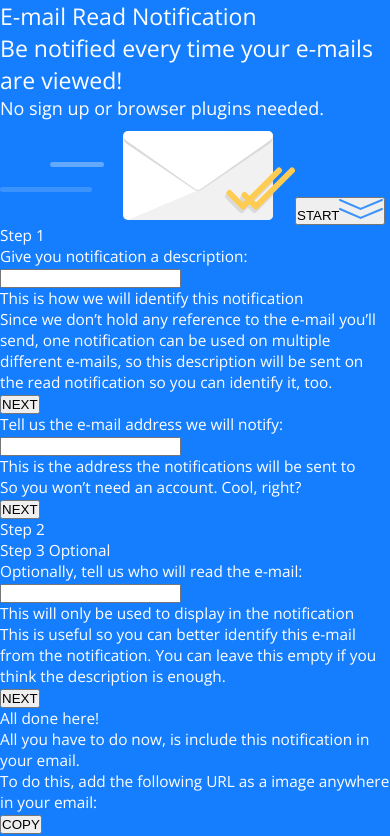
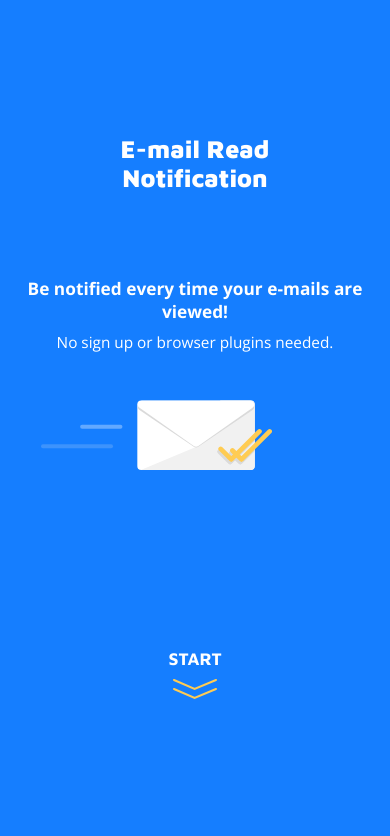
Before and after one commit to FusRoDah061/email-read-confirmation, a React (Create React App) app in the folder packages/frontend/: page / in a window 390 px wide. Shown: the top 836 px of the page. Built offline with nearby package versions, Linux system fonts and the light colour scheme.

Commit message:
style: Web page intital view mobile styling

```diff
--- a/packages/frontend/package.json
+++ b/packages/frontend/package.json
@@ -17,6 +17,7 @@
     "@types/node": "^12.0.0",
     "@types/react": "^16.9.53",
     "@types/react-dom": "^16.9.8",
+    "polished": "^4.0.5",
     "react": "^17.0.1",
     "react-dom": "^17.0.1",
     "react-is": "^17.0.1",
--- a/packages/frontend/src/pages/Home/styles.ts
+++ b/packages/frontend/src/pages/Home/styles.ts
@@ -1,10 +1,70 @@
 import styled from 'styled-components';
+import { transparentize } from 'polished';
+import { colors } from '../../styles/variables';
 
-export const Container = styled.main``;
+export const Container = styled.main`
+  width: 100%;
+`;
 
-export const Jumbotron = styled.section``;
+export const Jumbotron = styled.section`
+  display: flex;
+  flex-direction: column;
+  align-items: center;
+  justify-content: center;
+  padding: 6rem 2rem;
+  height: 100vh;
 
-export const StartButton = styled.button``;
+  h1,
+  h2,
+  h3 {
+    text-align: center;
+  }
+
+  h1 {
+    max-width: 20rem;
+    font: 900 2.6rem 'Maven Pro', sans-serif;
+    margin-bottom: 10vh;
+  }
+
+  h2 {
+    font-size: 1.8rem;
+    font-weight: 700;
+    margin-bottom: 1rem;
+  }
+
+  h3 {
+    font-size: 1.6rem;
+    font-weight: 400;
+    margin-bottom: 4rem;
+  }
+
+  & > img {
+    margin-left: -8rem;
+    width: 24rem;
+    margin-bottom: 20vh;
+  }
+`;
+
+export const StartButton = styled.button`
+  display: flex;
+  flex-direction: column;
+  font: 700 1.8rem 'Maven Pro', sans-serif;
+  color: ${colors.textLight};
+  align-items: center;
+  border: none;
+  background: transparent;
+  border-radius: 0.5rem;
+  transition: background-color 0.2s;
+  padding: 1rem 2rem;
+
+  &:hover {
+    background: ${transparentize(0.7, colors.primaryVariant)};
+  }
+
+  img {
+    margin-top: 1rem;
+  }
+`;
 
 export const StepContainer = styled.section``;
 
--- a/packages/frontend/src/styles/globals.ts
+++ b/packages/frontend/src/styles/globals.ts
@@ -1,5 +1,5 @@
 import { createGlobalStyle } from 'styled-components';
-import { colors, mediaBreaks } from './variables';
+import { colors } from './variables';
 
 export default createGlobalStyle`
   :root {
@@ -31,16 +31,10 @@ export default createGlobalStyle`
   }
 
   h1, h2, h3, h4, h5, h6, strong {
-    font-weight: 500;
+    font-weight: 700;
   }
 
   button {
     cursor: pointer;
   }
-
-  @media (min-width:  ${mediaBreaks.mobile}) {
-    :root {
-      font-size: 62.5%;
-    }
-  }
 `;
--- a/packages/frontend/src/styles/variables.ts
+++ b/packages/frontend/src/styles/variables.ts
@@ -10,5 +10,5 @@ export const colors = {
 };
 
 export const mediaBreaks = {
-  mobile: '770px',
+  mobile: '500px',
 };
```
Also changed, not shown: packages/frontend/src/assets/arrows-down.svg, 1 other file (tests, documents, lock files or other folders).
